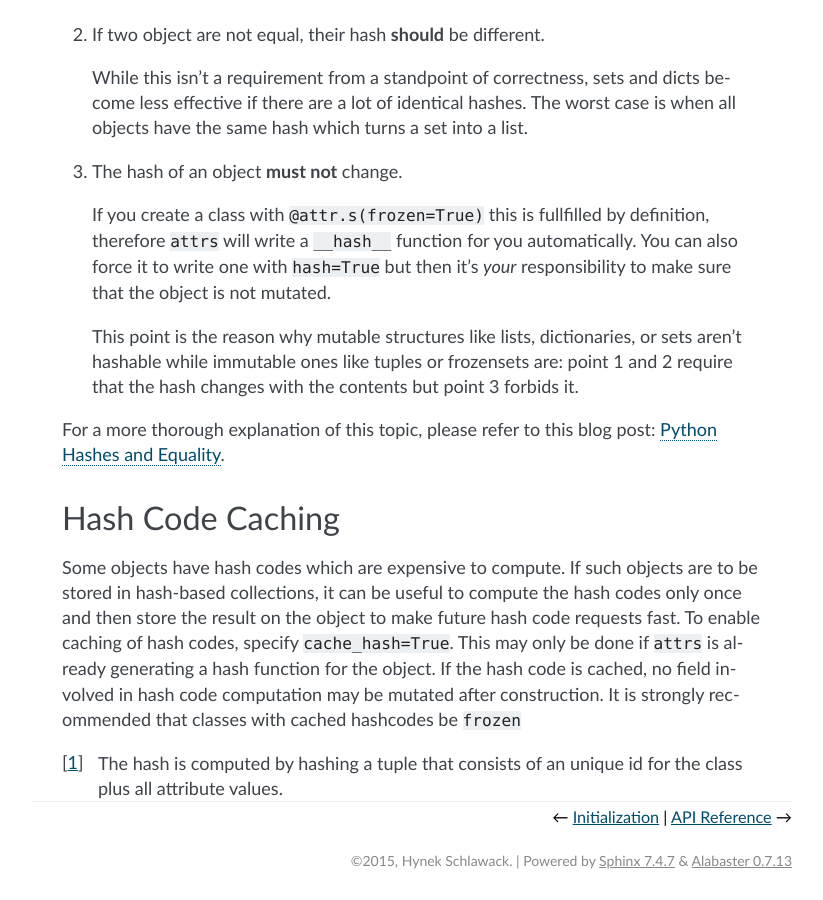
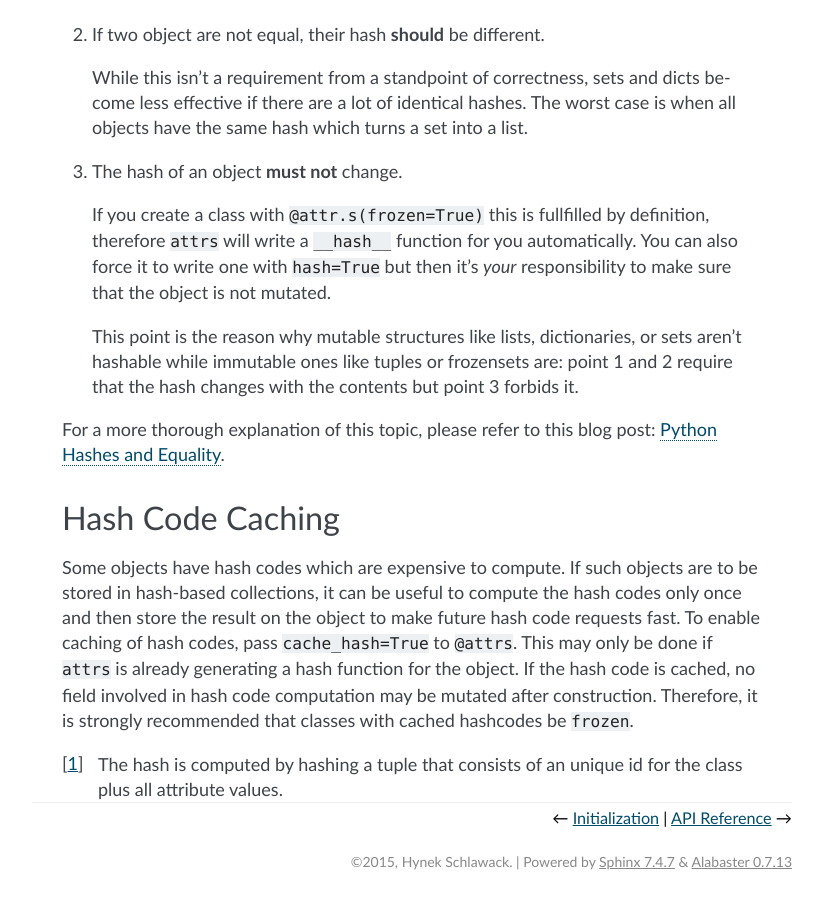
Before and after one commit to python-attrs/attrs, a Sphinx documentation site: the page built from docs/hashing.rst, in a window 1280 px wide and 900 px high, scrolled down 1170 px. Shown: the whole window, without its empty margins (338-1161 px from the left). Built offline with Sphinx 7.4.7, drawn with Linux system fonts in a browser that asks for light colours.

Commit message:
Clarify documentation of cache_hash

```diff
--- a/changelog.d/425.change.rst
+++ b/changelog.d/425.change.rst
@@ -1 +1 @@
-Added ``cache_hash`` option which causes the hash code to be computed once and stored on the object.
+Added ``cache_hash`` option to ``@attr.s`` which causes the hash code to be computed once and stored on the object.
--- a/docs/hashing.rst
+++ b/docs/hashing.rst
@@ -58,10 +58,10 @@ Hash Code Caching
 
 Some objects have hash codes which are expensive to compute.
 If such objects are to be stored in hash-based collections, it can be useful to compute the hash codes only once and then store the result on the object to make future hash code requests fast.
-To enable caching of hash codes, specify ``cache_hash=True``.
+To enable caching of hash codes, pass ``cache_hash=True`` to ``@attrs``.
 This may only be done if ``attrs`` is already generating a hash function for the object.
 If the hash code is cached, no field involved in hash code computation may be mutated after construction.
-It is strongly recommended that classes with cached hashcodes be ``frozen``
+Therefore, it is strongly recommended that classes with cached hashcodes be ``frozen``.
 
 .. [#fn1] The hash is computed by hashing a tuple that consists of an unique id for the class plus all attribute values.
 
--- a/docs/init.rst
+++ b/docs/init.rst
@@ -348,7 +348,7 @@ If you need to set attributes on a frozen class, you'll have to resort to the :r
    >>> Frozen(1)
    Frozen(x=1, y=2)
 
-Note that you may not access the hash code of the object in ``__attrs_post__init__`` if ``cache_hash=True``
+Note that you *must not* access the hash code of the object in ``__attrs_post__init__`` if ``cache_hash=True``.
 
 .. _`Wiki page`: https://github.com/python-attrs/attrs/wiki/Extensions-to-attrs
 .. _`get confused`: https://github.com/python-attrs/attrs/issues/289
```
